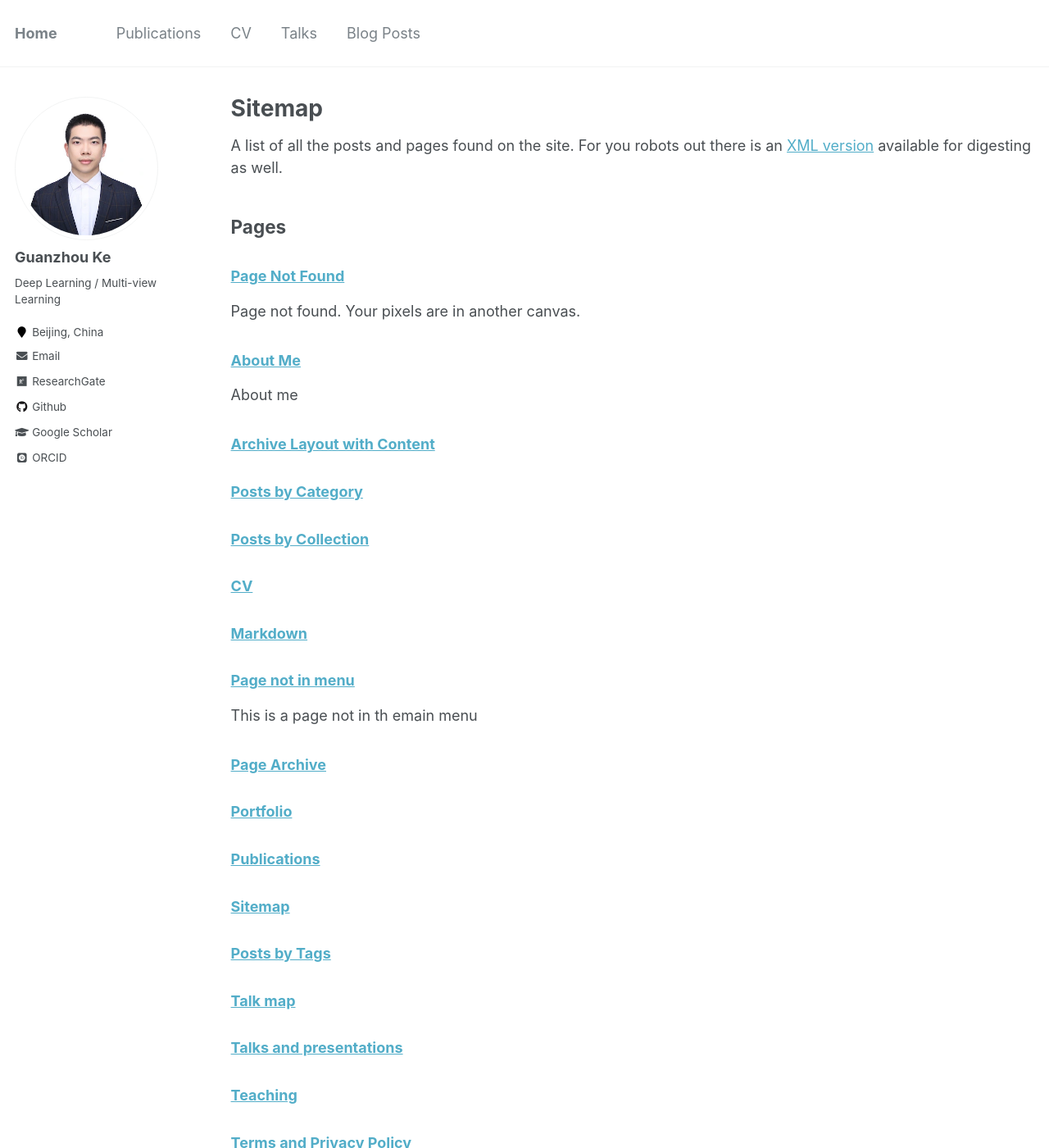
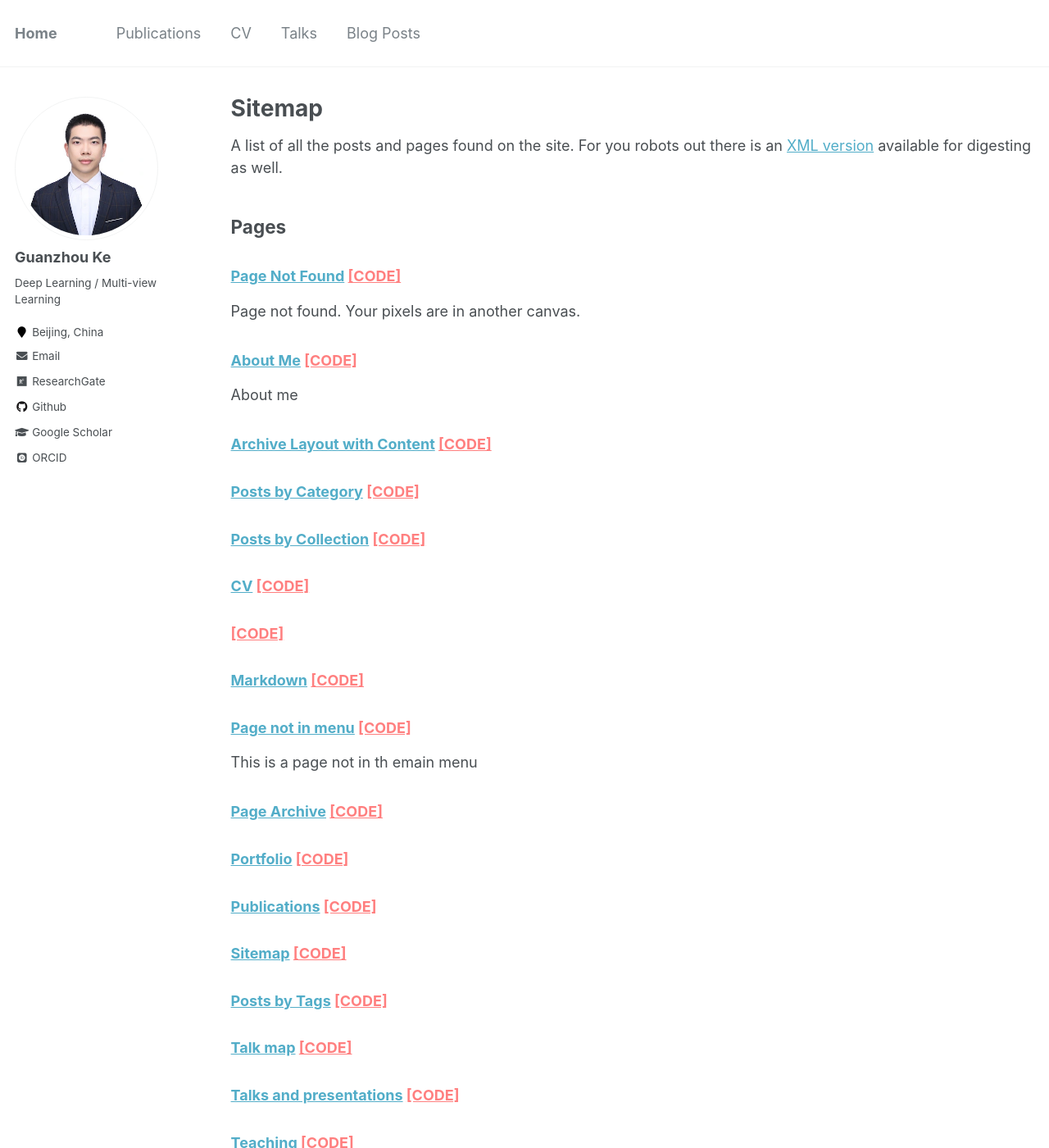
Before and after one commit to Guanzhou-Ke/guanzhou-ke.github.io, a Jekyll site: the page built from _pages/sitemap.md, in a window 1280 px wide and 1400 px high. Shown: the whole window at 82% size. Built offline with Jekyll 4.4.1, drawn with Linux system fonts in a browser that asks for light colours; some web fonts are replaced; some of the changed text lies outside the part shown.

Commit message:
add code into title

```diff
--- a/_includes/archive-single.html
+++ b/_includes/archive-single.html
@@ -30,7 +30,7 @@
       {% if post.link %}
         <a href="{{ post.link }}">{{ title }}</a> <a href="{{ base_path }}{{ post.url }}" rel="permalink"><i class="fa fa-link" aria-hidden="true" title="permalink"></i><span class="sr-only">Permalink</span></a>
       {% else %}
-        <a href="{{ base_path }}{{ post.url }}" rel="permalink">{{ title }}</a>
+        <a href="{{ base_path }}{{ post.url }}" rel="permalink">{{ title }}</a> <a href="{{ post.codeurl }}" style="color: red;">[CODE]</a>
       {% endif %}
     </h3>
 
@@ -48,7 +48,7 @@
           <p> {{ post.type }}, <i>{{ post.venue }}</i>, {{ post.date | default: "1900-01-01" | date: "%Y" }} </p>
         {% elsif post.collection == 'publications' %}
           <p>Published in <i>{{ post.venue }}</i>, {{ post.date | default: "1900-01-01" | date: "%Y" }} </p>
-        {% elsif post.date %}
+          {% elsif post.date %}
          <p class="page__date"><strong><i class="fa fa-fw fa-calendar" aria-hidden="true"></i> {{ site.data.ui-text[site.locale].date_label | default: "Published:" }}</strong> <time datetime="{{ post.date | default: "1900-01-01" | date_to_xmlschema }}">{{ post.date | default: "1900-01-01" | date: "%B %d, %Y" }}</time></p>
         {% endif %}
 
```
Also changed, not shown: _publications/cloven.md (+1 -0 lines), _publications/conan-contrastive-fusion-networks-for-multi-view-clustering.md (+1 -0 lines), _publications/dmrib.md (+1 -0 lines), _publications/efficient-multi-view-clustering-networks.md (+1 -0 lines), _publications/mori-ran.md (+1 -0 lines).
